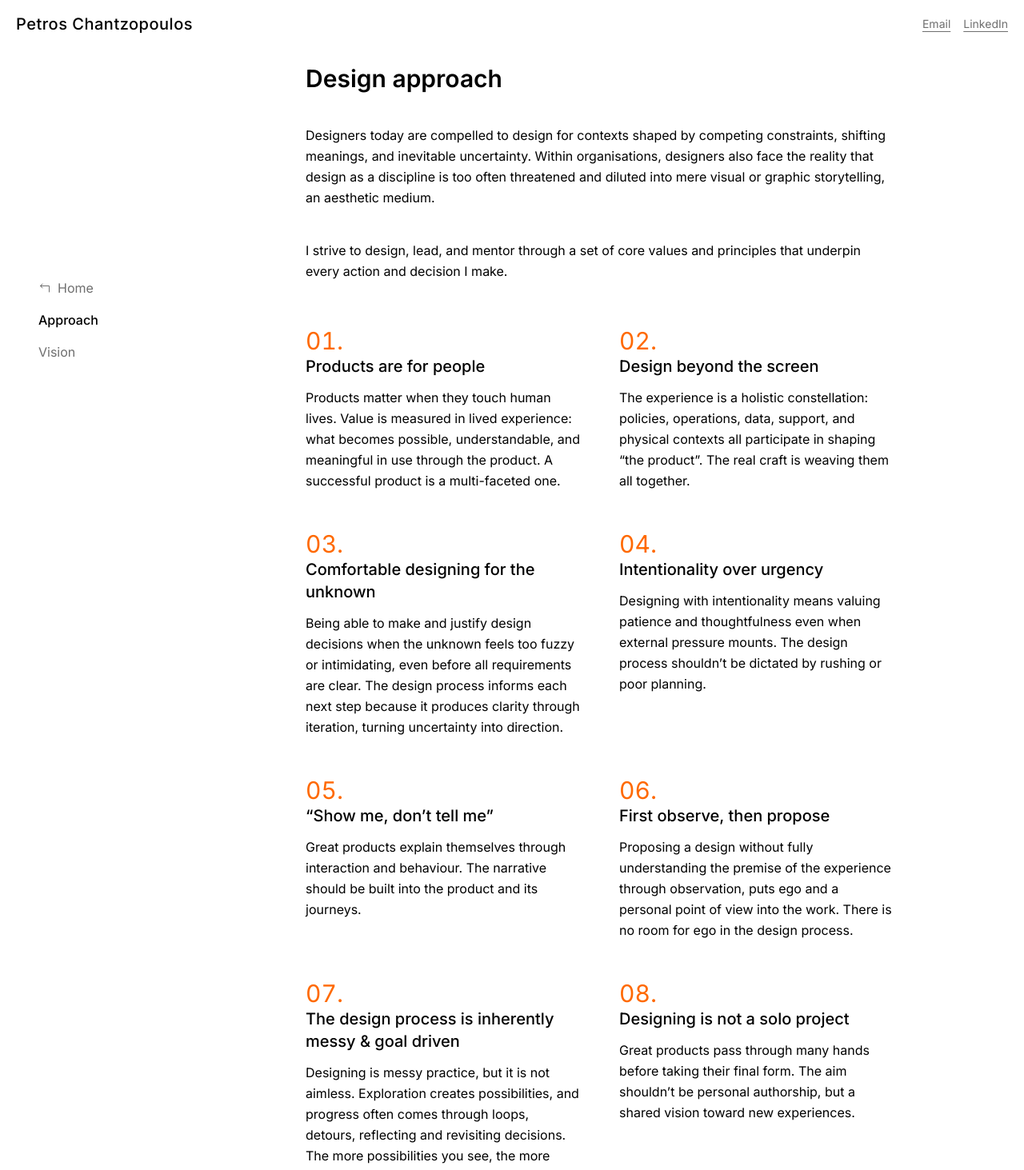
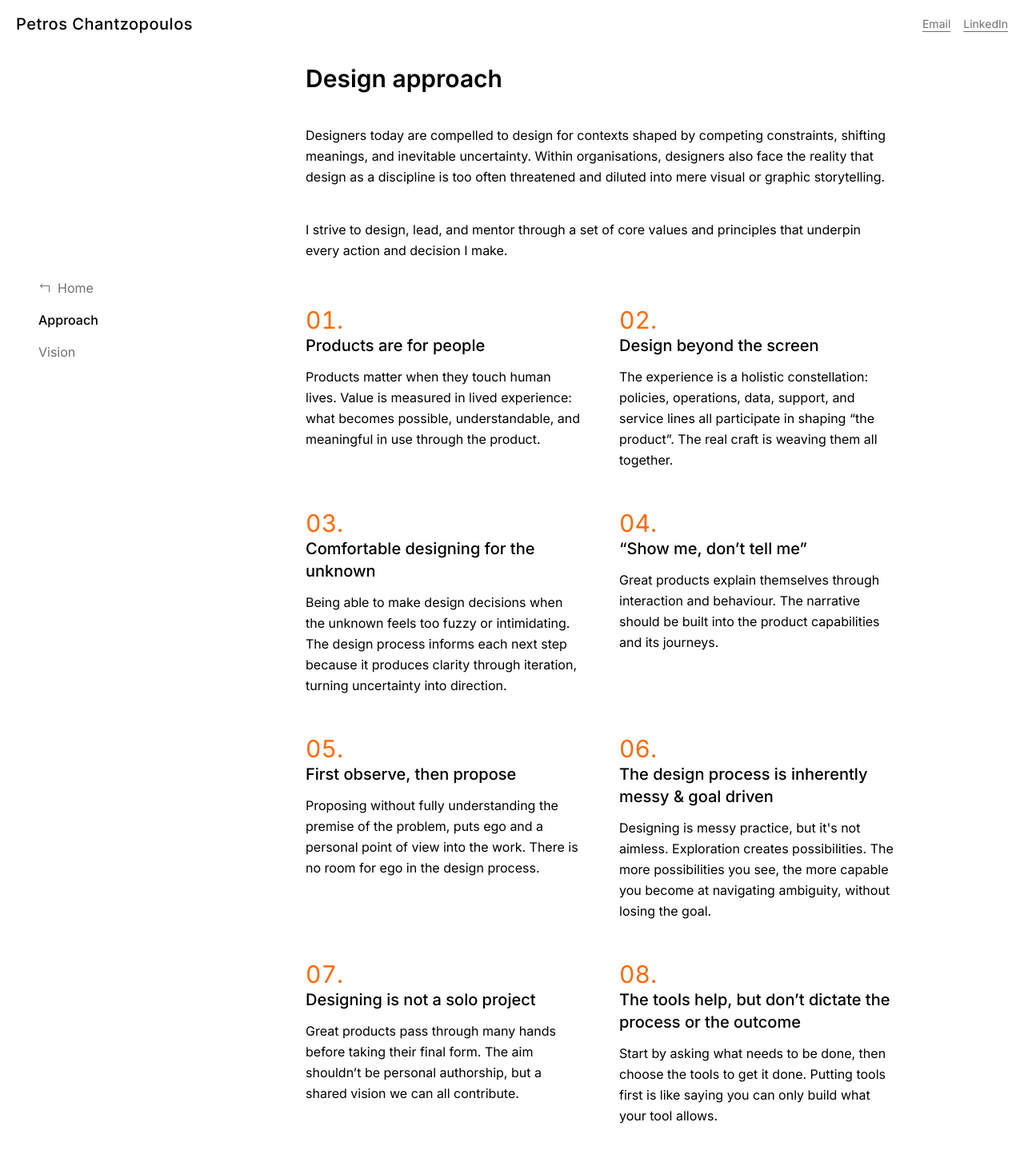
Before and after one commit to petros-chantz/portfolio_2026, a React (Vite) app: page /approach in a window 1280 px wide. Shown: the top 1463 px of the page at 80% size. Built offline with nearby package versions, Linux system fonts and the light colour scheme.

Commit message:
feat: adds content to approach page

```diff
--- a/src/content/pages/approach.md
+++ b/src/content/pages/approach.md
@@ -2,6 +2,6 @@
 title: "Design approach"
 ---
 
-Designers today are compelled to design for contexts shaped by competing constraints, shifting meanings, and inevitable uncertainty. Within organisations, designers also face the reality that design as a discipline is too often threatened and diluted into mere visual or graphic storytelling, an aesthetic medium.
+Designers today are compelled to design for contexts shaped by competing constraints, shifting meanings, and inevitable uncertainty. Within organisations, designers also face the reality that design as a discipline is too often threatened and diluted into mere visual or graphic storytelling.
 
 I strive to design, lead, and mentor through a set of core values and principles that underpin every action and decision I make.
--- a/src/pages/approach/approach.data.ts
+++ b/src/pages/approach/approach.data.ts
@@ -11,39 +11,35 @@ export type Faq = {
 export const PRINCIPLES: readonly Principle[] = [
   {
     title: "Products are for people",
-    body: "Products matter when they touch human lives. Value is measured in lived experience: what becomes possible, understandable, and meaningful in use through the product. A successful product is a multi-faceted one.",
+    body: "Products matter when they touch human lives. Value is measured in lived experience: what becomes possible, understandable, and meaningful in use through the product.",
   },
   {
     title: "Design beyond the screen",
-    body: "The experience is a holistic constellation: policies, operations, data, support, and physical contexts all participate in shaping “the product”. The real craft is weaving them all together.",
+    body: "The experience is a holistic constellation: policies, operations, data, support, and service lines all participate in shaping “the product”. The real craft is weaving them all together.",
   },
   {
     title: "Comfortable designing for the unknown",
-    body: "Being able to make and justify design decisions when the unknown feels too fuzzy or intimidating, even before all requirements are clear. The design process informs each next step because it produces clarity through iteration, turning uncertainty into direction.",
-  },
-  {
-    title: "Intentionality over urgency",
-    body: "Designing with intentionality means valuing patience and thoughtfulness even when external pressure mounts. The design process shouldn’t be dictated by rushing or poor planning.",
+    body: "Being able to make design decisions when the unknown feels too fuzzy or intimidating. The design process informs each next step because it produces clarity through iteration, turning uncertainty into direction.",
   },
   {
     title: "“Show me, don’t tell me”",
-    body: "Great products explain themselves through interaction and behaviour. The narrative should be built into the product and its journeys.",
+    body: "Great products explain themselves through interaction and behaviour. The narrative should be built into the product capabilities and its journeys.",
   },
   {
     title: "First observe, then propose",
-    body: "Proposing a design without fully understanding the premise of the experience through observation, puts ego and a personal point of view into the work. There is no room for ego in the design process.",
+    body: "Proposing without fully understanding the premise of the problem, puts ego and a personal point of view into the work. There is no room for ego in the design process.",
   },
   {
     title: "The design process is inherently messy & goal driven",
-    body: "Designing is messy practice, but it is not aimless. Exploration creates possibilities, and progress often comes through loops, detours, reflecting and revisiting decisions. The more possibilities you see, the more capable you become at navigating ambiguity, without losing the goal.",
+    body: "Designing is messy practice, but it's not aimless. Exploration creates possibilities. The more possibilities you see, the more capable you become at navigating ambiguity, without losing the goal.",
   },
   {
     title: "Designing is not a solo project",
-    body: "Great products pass through many hands before taking their final form. The aim shouldn’t be personal authorship, but a shared vision toward new experiences.",
+    body: "Great products pass through many hands before taking their final form. The aim shouldn’t be personal authorship, but a shared vision we can all contribute.",
   },
   {
     title: "The tools help, but don’t dictate the process or the outcome",
-    body: "Methods and tools are scaffolding, not a substitute for judgement. They support inquiry, decision making and communication. The quality of the outcome depends on intent, not the toolkit.",
+    body: "Start by asking what needs to be done, then choose the tools to get it done. Putting tools first is like saying you can only build what your tool allows.",
   },
 ];
 
@@ -51,21 +47,21 @@ export const FAQS: readonly Faq[] = [
   {
     question: "How do you make hard design decisions?",
     answer:
-      "I always look at the context and narrative the decision sits within. Is it hard because the unknowns obscure the outcome and make the fidelity difficult to judge? Is it hard because planning is poor and the logistical side is under pressure? Or is there an individual or team dynamic that makes the decision harder? In the end, I base decisions on the unknowns we can name. I very often and deliberately reflect in action, and I ask my team to do the same. I ask: what step can we take now that will yield the most clarity from where we are today?",
+      "I start with the context the decision sits within: are we blocked by unknowns, time pressure, or team dynamics? Then we name what we don’t know, reflect in action, and take the next step that produces the most clarity from where we are today.",
   },
   {
     question: "How do you create product visions?",
     answer:
-      "Designing a product that can withstand the passage of time is not an easy task. The future is plural, yet within companies and organisations we are compelled to design within that uncertainty. I employ a set of design practices and methodologies, and I borrow knowledge from disciplines such as anthropology, ethnography, and business management to inform my proposed futures. In the end, I believe designing new visions of the future is an act of radically questioning, critiquing, and reflecting on the past, the present, and the future. I don’t copy past ideas simply because it is easy to do so; I question them. Lastly, product vision is a team effort and a shared one. We all need to be able to understand and articulate why we want to take that path, and what outcomes we expect to find.",
+      "The future is unknown and plural, but organisations still need to commit and deliver under uncertainty. Designing a product vision means questioning inherited assumptions and aligning across the product ecosystem on a path that is meaningful in use and viable in practice.",
   },
   {
     question: "How do you lead a team of designers?",
     answer:
-      "I strive to lead my team through a common visionary path. My job is to carve that path, then articulate and communicate it deliberately: what it is, where it leads, and how the team can contribute to it. Part of the role is bringing out the best version of each person within that direction. How can you contribute through your own skills, interests, and motivation toward this goal? A useful analogy is being a maestro of an orchestra. The interpretation of the score is mine to shape, but I need each musician to play their part in time with the whole. Sometimes they drift from the direction and I need to bring them back. Other times I need to let each soloist play their solo. In the end, the complete orchestra makes the music. I’m there to guide them to become the best version of themselves.",
+      "I lead through a shared path: carving direction and communicating it deliberately: what it is, where it leads, and how the team contributes. The goal is coherence across the work, while giving each designer space to contribute through their skills, interests, and motivation.",
   },
   {
     question: "What is your mentoring style?",
     answer:
-      "I take mentoring very seriously. I’m a firm believer that young designers without direction are at risk of becoming designers without purpose. My role is to listen, to guide them toward directions they haven’t considered, to challenge their preconceptions, and to question their choices—not for the sake of questioning, but to help them articulate their design decisions more clearly, and to become visionary designers with a reason to design technology. I hold weekly 1:1 sessions where we talk about development and progress, motivations, and areas for growth.",
+      "Designers without direction are at risk of becoming designers without purpose. I mentor through listening, challenge, and direction. I help designers strengthen their judgement and articulate decisions clearly and confidently. I hold weekly 1:1s focusing on progress, motivation, and specific areas for growth.",
   },
 ];
```
